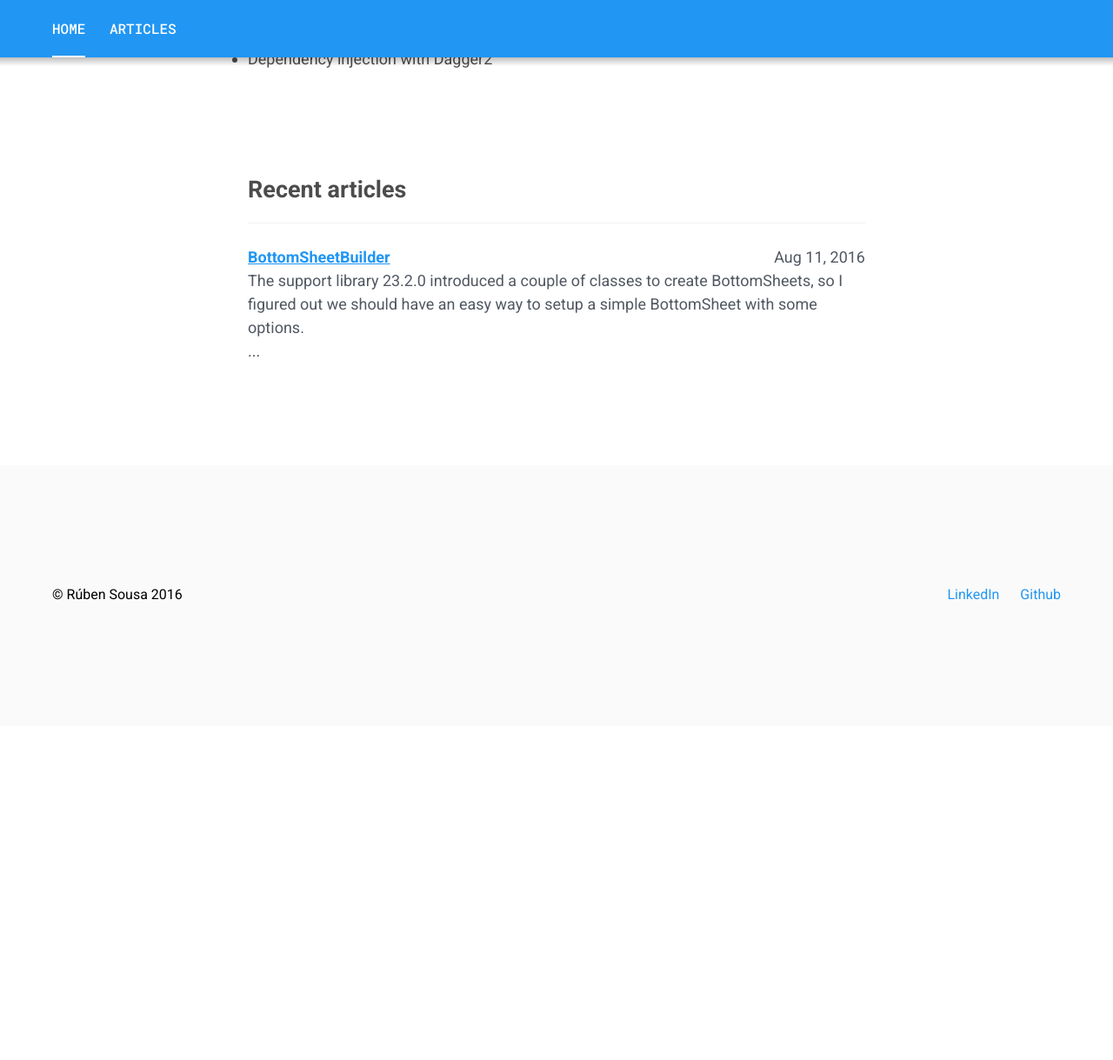
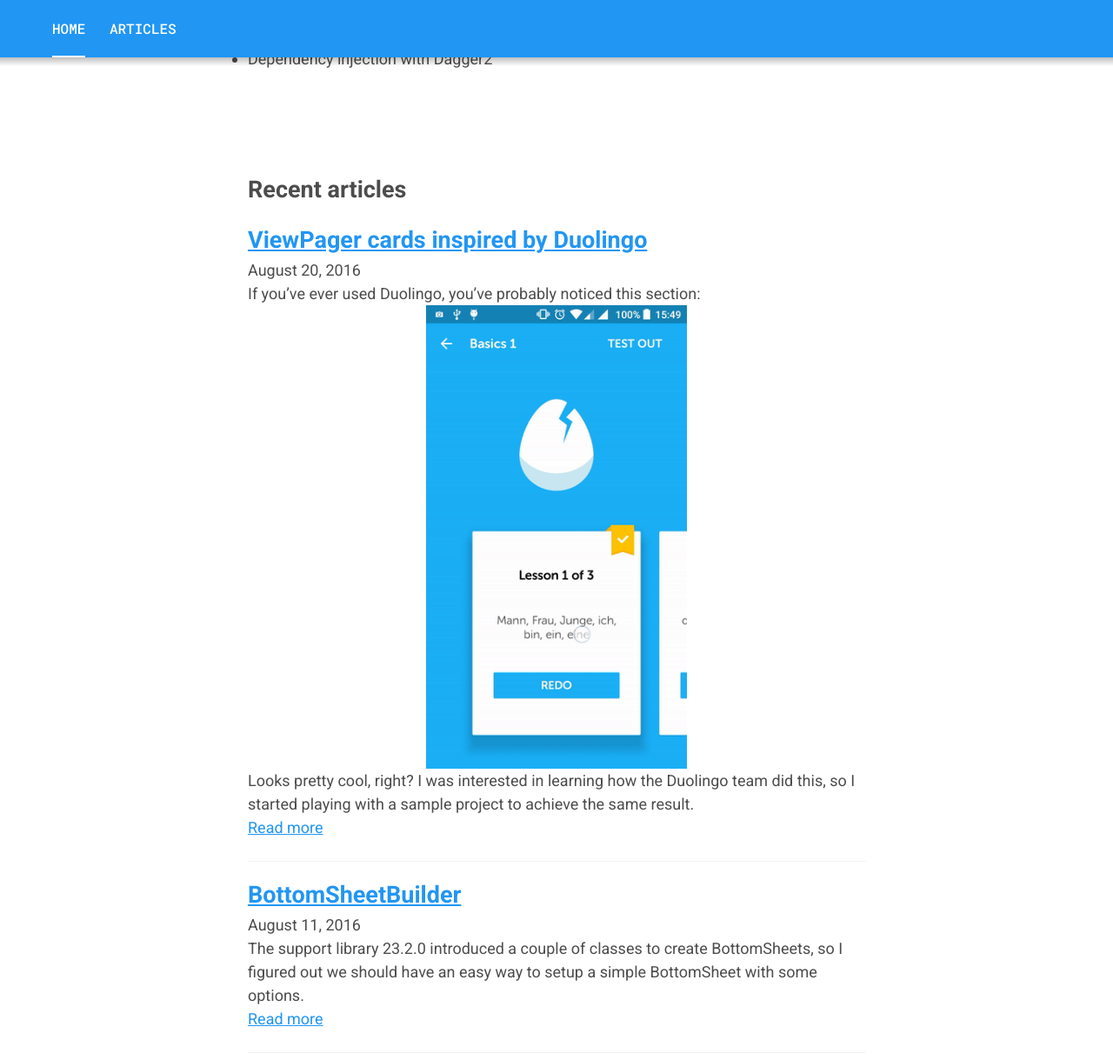
Before and after one commit to rubensousa/rubensousa.github.io, a Jekyll site: the page built from index.markdown, in a window 1280 px wide and 1400 px high, scrolled down 662 px. Shown: the top 1219 px of the window at 87% size. Built offline with Jekyll 4.4.1, drawn with Linux system fonts in a browser that asks for light colours; before the commit the page ends 1497 px from its top, so only the background shows below that.

Commit message:
Add new article and improve recent articles display

```diff
--- a/_posts/2016-08-11-bottomsheetbuilder.markdown
+++ b/_posts/2016-08-11-bottomsheetbuilder.markdown
@@ -5,6 +5,8 @@
 categories: library
 ---
 The support library 23.2.0 introduced a couple of classes to create BottomSheets, so I figured out we should have an easy way to setup a simple BottomSheet with some options.
+
+<!--break-->
 
 You can get BottomSheetBuilder on:
 [https://github.com/rubensousa/BottomSheetBuilder](https://github.com/rubensousa/BottomSheetBuilder)
--- /dev/null
+++ b/_posts/2016-08-20-viewpagercards.markdown
@@ -0,0 +1,73 @@
+---
+layout: post
+comments: true
+title:  "ViewPager cards inspired by Duolingo"
+categories: sample
+---
+
+If you've ever used Duolingo, you've probably noticed this section:
+
+{: .center}
+<img src="{{ site.url }}/img/duolingo_viewpager.gif" width="300">
+
+Looks pretty cool, right? I was interested in learning how the Duolingo team did this,
+so I started playing with a sample project to achieve the same result.
+
+<!--break-->
+
+The main difference between this and a normal ViewPager behavior,
+is that you can see 3 items at the same time and 2 of them only partially.
+
+The first thing I did was creating a simple layout that had a CardView:
+
+{: .center}
+<img src="{{ site.url }}/img/viewpager_adapter.png" width="300">
+
+After the adapter was done, I set up the ViewPager in an activity:
+
+{% highlight xml%}
+<android.support.design.widget.CoordinatorLayout
+    xmlns:android="http://schemas.android.com/apk/res/android"
+    android:layout_width="match_parent"
+    android:layout_height="match_parent"
+    android:fitsSystemWindows="true">
+
+    <android.support.v4.view.ViewPager
+        android:id="@+id/viewPager"
+        android:layout_width="match_parent"
+        android:layout_height="330dp"
+        android:layout_gravity="bottom"
+        android:clipToPadding="false"
+        android:overScrollMode="never"
+        android:paddingBottom="30dp"
+        android:paddingEnd="@dimen/card_padding"
+        android:paddingLeft="@dimen/card_padding"
+        android:paddingRight="@dimen/card_padding"
+        android:paddingStart="@dimen/card_padding" />
+
+</android.support.design.widget.CoordinatorLayout>
+{% endhighlight %}
+
+The most important thing here is the attribute **clipToPadding**.
+When this is false, the ViewPager won't cut off the views that we want to show partially and the current item will still be centered.
+
+By changing **card_padding**, you'll also be modifying the view width. In this sample, I used 60dp to get a result similar to Duolingo.
+
+With this setup, we should have already 3 items visible, 1 one of them centered and 2 of them partially visible.
+Now we just need to animate the elevation of the cards.
+
+## Shadow animation
+To do this, I created a ShadowTransformer that implements OnPageChangeListener and PageTransformer listeners.
+When the user scrolls to the next card, it should get higher and the previous card should get lower.
+
+This is done by using the method **setCardElevation** of the CardView with an appropriate factor that depends on the scroll offset.
+In this sample, the CardView base elevation is the default (2dp) and the card will elevate up to 16dp.
+
+The end result:
+
+{: .center}
+<img src="{{ site.url }}/img/viewpager_result.gif" width="300">
+
+
+This sample is available on my Github:
+[https://github.com/rubensousa/ViewPagerCards/](https://github.com/rubensousa/ViewPagerCards/)
--- a/index.markdown
+++ b/index.markdown
@@ -23,10 +23,14 @@
 
 ## Recent articles
 
-{% for post in site.posts limit: 3 %}
-<li class="c-archives__item">
-            <h3><a href="{{ post.url | prepend: site.baseurl }}">{{ post.title }}</a></h3>
-            <p>{{ post.date | date: "%b %-d, %Y" }}</p>
-              <div>{{ post.content |truncatehtml | truncatewords: 30 }}</div>
-        </li>
+{% for post in site.posts limit:4 %}
+   <div class="post-preview">
+   <h2><a href="{{ post.url }}">{{ post.title }}</a></h2>
+   <span class="post-date">{{ post.date | date: "%B %d, %Y" }}</span>
+   {{ post.content | split:'<!--break-->' | first }}
+   {% if post.content contains '<!--break-->' %}
+      <a href="{{ post.url }}">Read more</a>
+   {% endif %}
+   </div>
+   <hr>
 {% endfor %}
```
